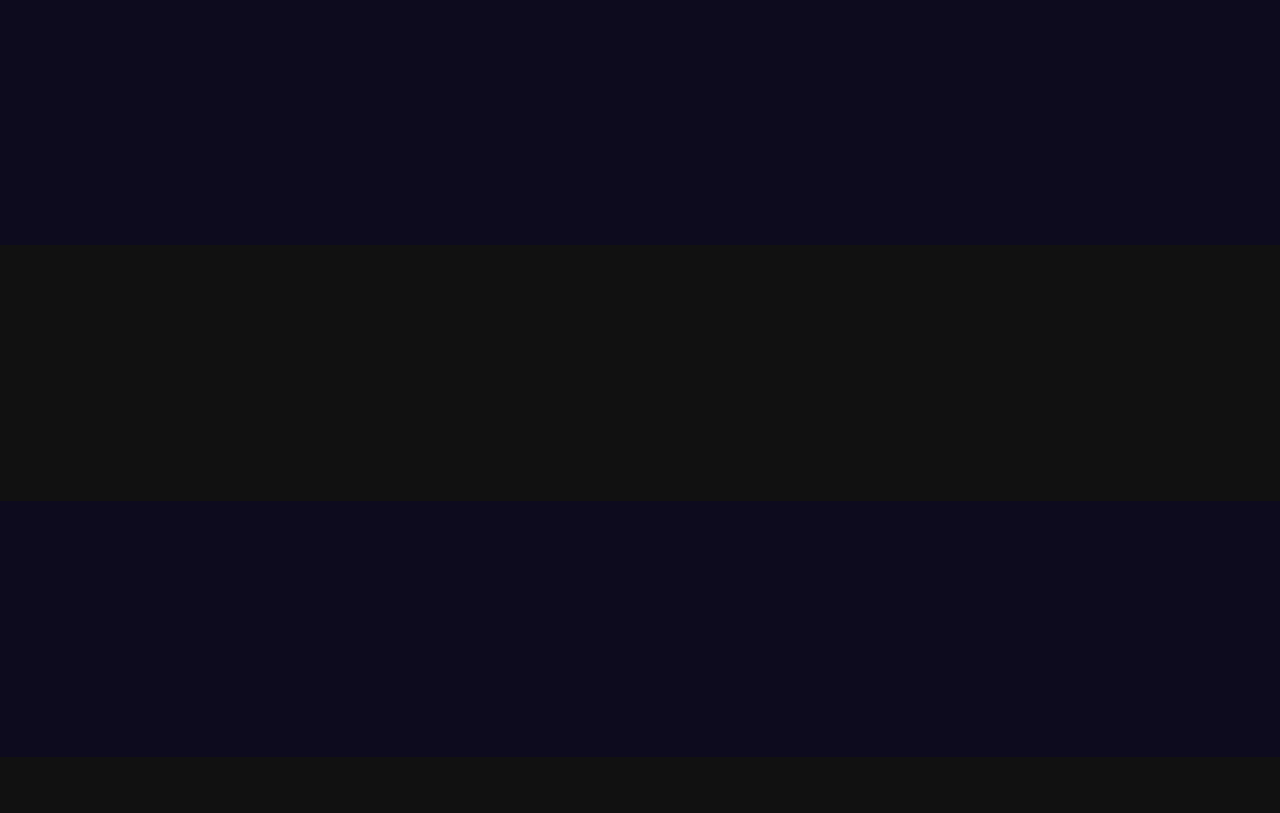
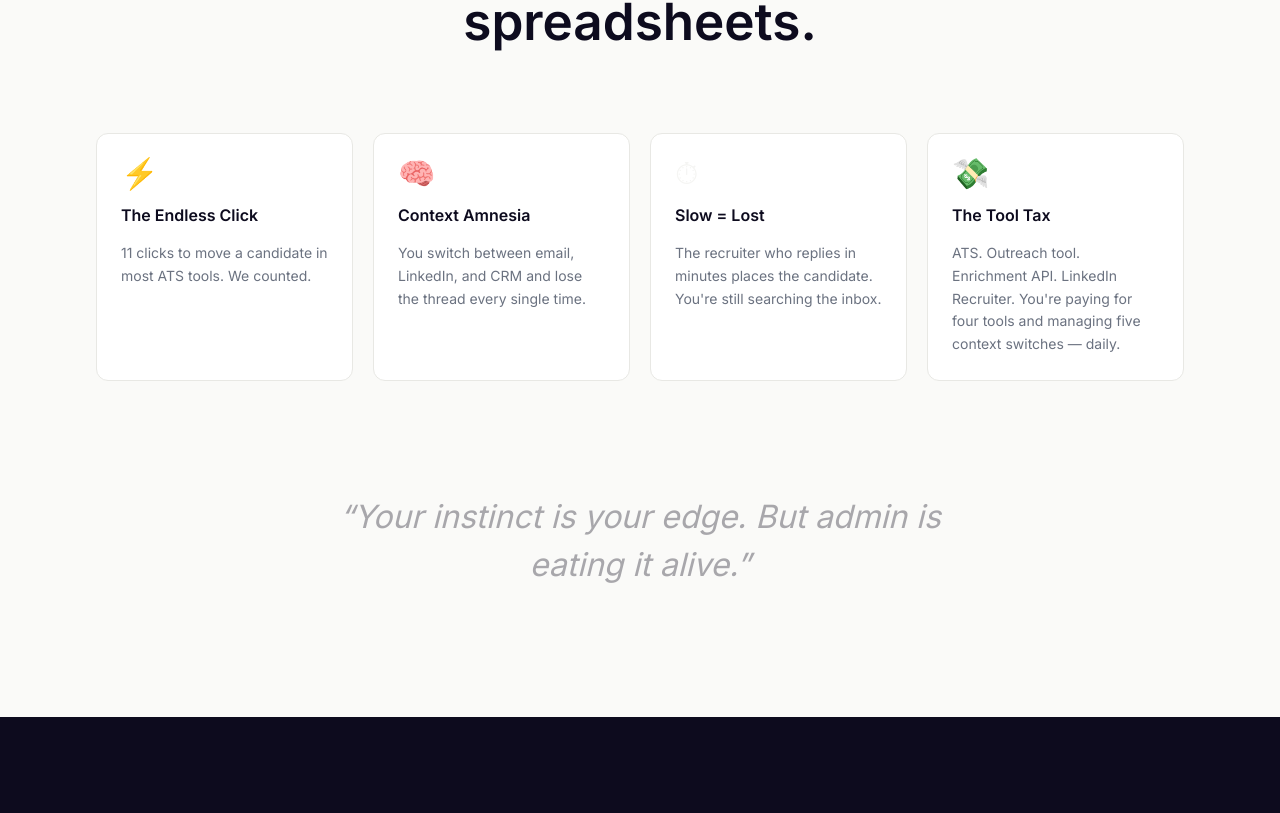
Before and after one commit to charleswong28/cura, a Next.js app in the folder js/apps/web-home-page/: page / in a window 1280 px wide. Shown: the part 1067-1880 px from the top of the page. Built offline with nearby package versions, Linux system fonts and the light colour scheme; no server answers.

Commit message:
HP-21 - HP-24

```diff
--- a/js/apps/web-home-page/src/components/ProblemSection.tsx
+++ b/js/apps/web-home-page/src/components/ProblemSection.tsx
@@ -1,12 +1,85 @@
 /**
  * ProblemSection — HP-021 through HP-024
- * Placeholder scaffold — content implemented in EPIC-HP-003.
+ * EPIC-HP-003: The Problem Section
+ *
+ * HP-021: Section container with #111111 dark grey background
+ * HP-022: Centred serif headline — "Your competitors close deals..."
+ * HP-023: Four pain-point cards (icon · bold label · one-sentence description)
+ * HP-024: Italic pull-quote — "Your instinct is your edge. But admin is eating it alive."
  */
+
+const painCards = [
+  {
+    icon: "⚡",
+    label: "The Endless Click",
+    description: "11 clicks to move a candidate in most ATS tools. We counted.",
+  },
+  {
+    icon: "🧠",
+    label: "Context Amnesia",
+    description:
+      "You switch between email, LinkedIn, and CRM and lose the thread every single time.",
+  },
+  {
+    icon: "⏱",
+    label: "Slow = Lost",
+    description:
+      "The recruiter who replies in minutes places the candidate. You're still searching the inbox.",
+  },
+  {
+    icon: "💸",
+    label: "The Tool Tax",
+    description:
+      "ATS. Outreach tool. Enrichment API. LinkedIn Recruiter. You're paying for four tools and managing five context switches — daily.",
+  },
+] as const;
+
 export default function ProblemSection() {
   return (
-    <section id="why-cura" className="section-padding" style={{ background: "#111111" }}>
+    <section id="why-cura" className="section-padding" style={{ background: "#FAFAF8" }}>
       <div className="container-page">
-        {/* HP-021 to HP-024 content goes here */}
+        {/* HP-022: Centred headline */}
+        <h2
+          className="font-sans font-semibold text-center leading-tight mx-auto mb-16 lg:mb-20 max-w-3xl"
+          style={{ fontSize: "clamp(2rem, 4vw, 3.25rem)", color: "#0D0B1E" }}
+        >
+          Your competitors close deals while you&apos;re updating spreadsheets.
+        </h2>
+
+        {/* HP-023: Pain-point grid — 1 col → 2 col → 4 col */}
+        <div className="grid grid-cols-1 sm:grid-cols-2 lg:grid-cols-4 gap-5 mb-20 lg:mb-28">
+          {painCards.map((card) => (
+            <div
+              key={card.label}
+              className="rounded-xl p-6 flex flex-col gap-4"
+              style={{ background: "#FFFFFF", border: "1px solid #E8E8E4" }}
+            >
+              <span className="text-3xl leading-none" aria-hidden="true">
+                {card.icon}
+              </span>
+              <h3
+                className="font-semibold text-base leading-snug"
+                style={{ color: "#0D0B1E" }}
+              >
+                {card.label}
+              </h3>
+              <p className="text-sm leading-relaxed" style={{ color: "#6B7280" }}>
+                {card.description}
+              </p>
+            </div>
+          ))}
+        </div>
+
+        {/* HP-024: Pull-quote — large, low-opacity, italic, centred */}
+        <p
+          className="font-sans text-center italic mx-auto max-w-2xl"
+          style={{
+            fontSize: "clamp(1.5rem, 2.5vw, 2.25rem)",
+            color: "rgba(13, 11, 30, 0.35)",
+          }}
+        >
+          &ldquo;Your instinct is your edge. But admin is eating it alive.&rdquo;
+        </p>
       </div>
     </section>
   );
```
Also changed, not shown: 1 other file (tests, documents, lock files or other folders).
